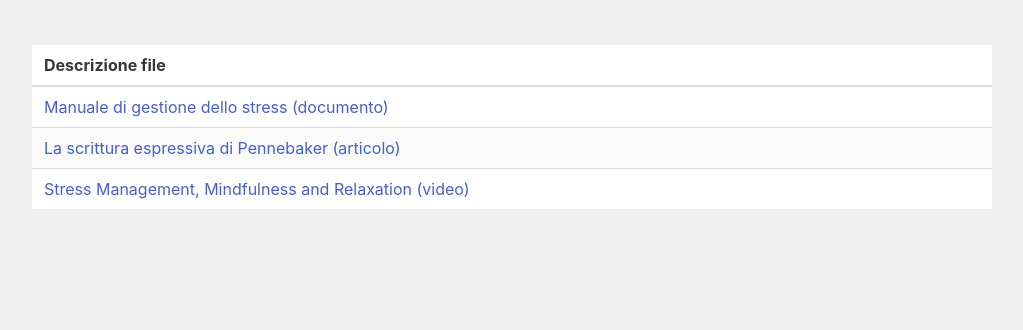
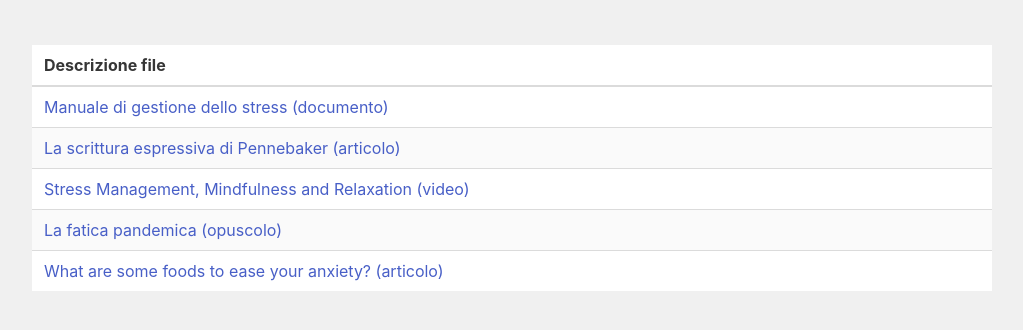
Before and after one commit to alkaest2002/intervento.lombardia, a plain HTML site: page materials.html in a window 1280 px wide. Shown: the part 134-464 px from the top of the page, without its empty margins (128-1151 px from the left). Drawn offline with nearby package versions, Linux system fonts and the light colour scheme.

Commit message:
update materials

```diff
--- a/materials.html
+++ b/materials.html
@@ -44,6 +44,12 @@
               <tr>
                 <td><a href="https://bit.ly/368AEZT" target="_blank">Stress Management, Mindfulness and Relaxation (video)</a></td>
               </tr>
+              <tr>
+                <td><a href="http://bit.ly/3pD07Ck" target="_blank">La fatica pandemica (opuscolo)</a></td>
+              </tr>
+              <tr>
+                <td><a href="https://www.medicalnewstoday.com/articles/322652" target="_blank">What are some foods to ease your anxiety? (articolo)</a></td>
+              </tr>
            </tbody>
          </table>
         </div>
```
